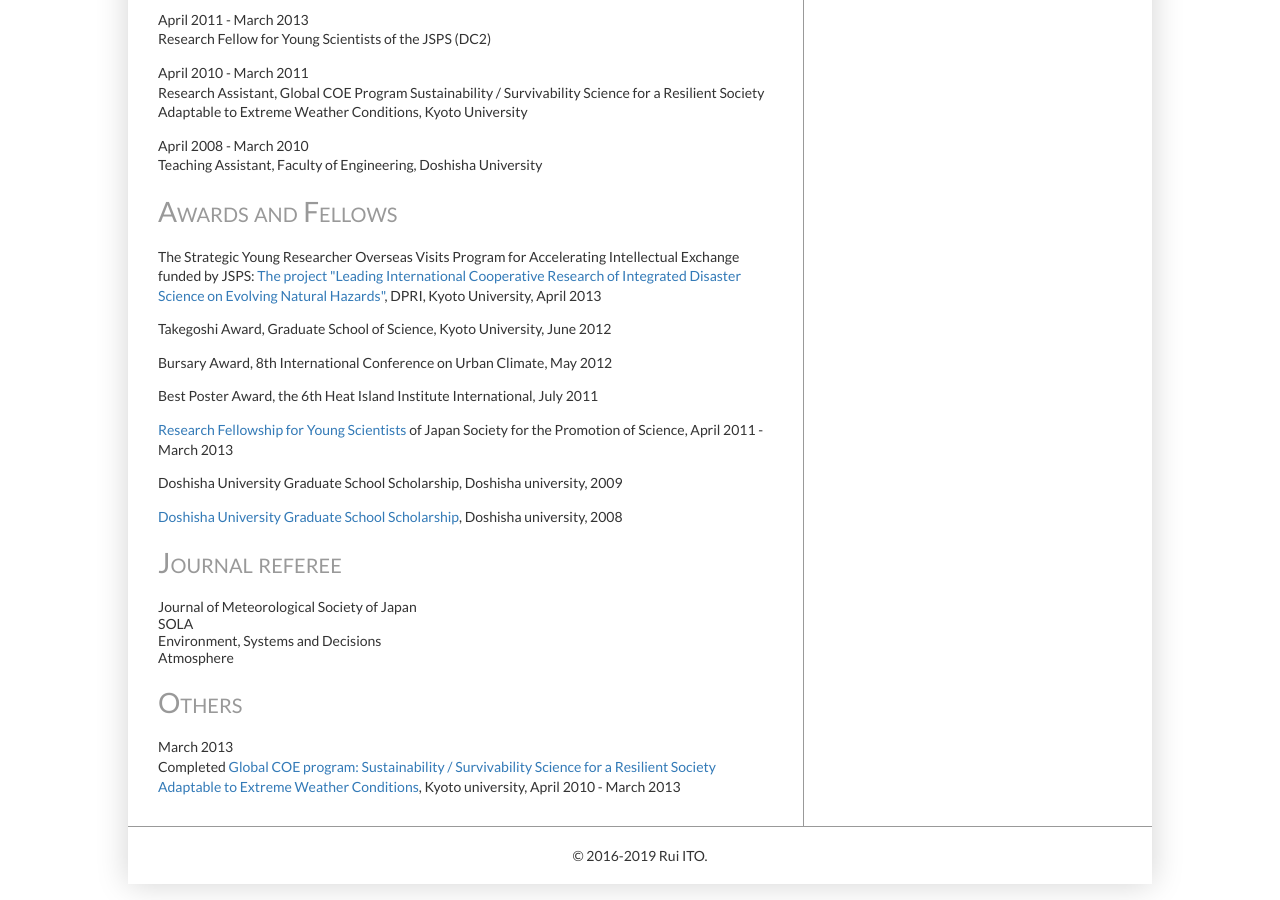
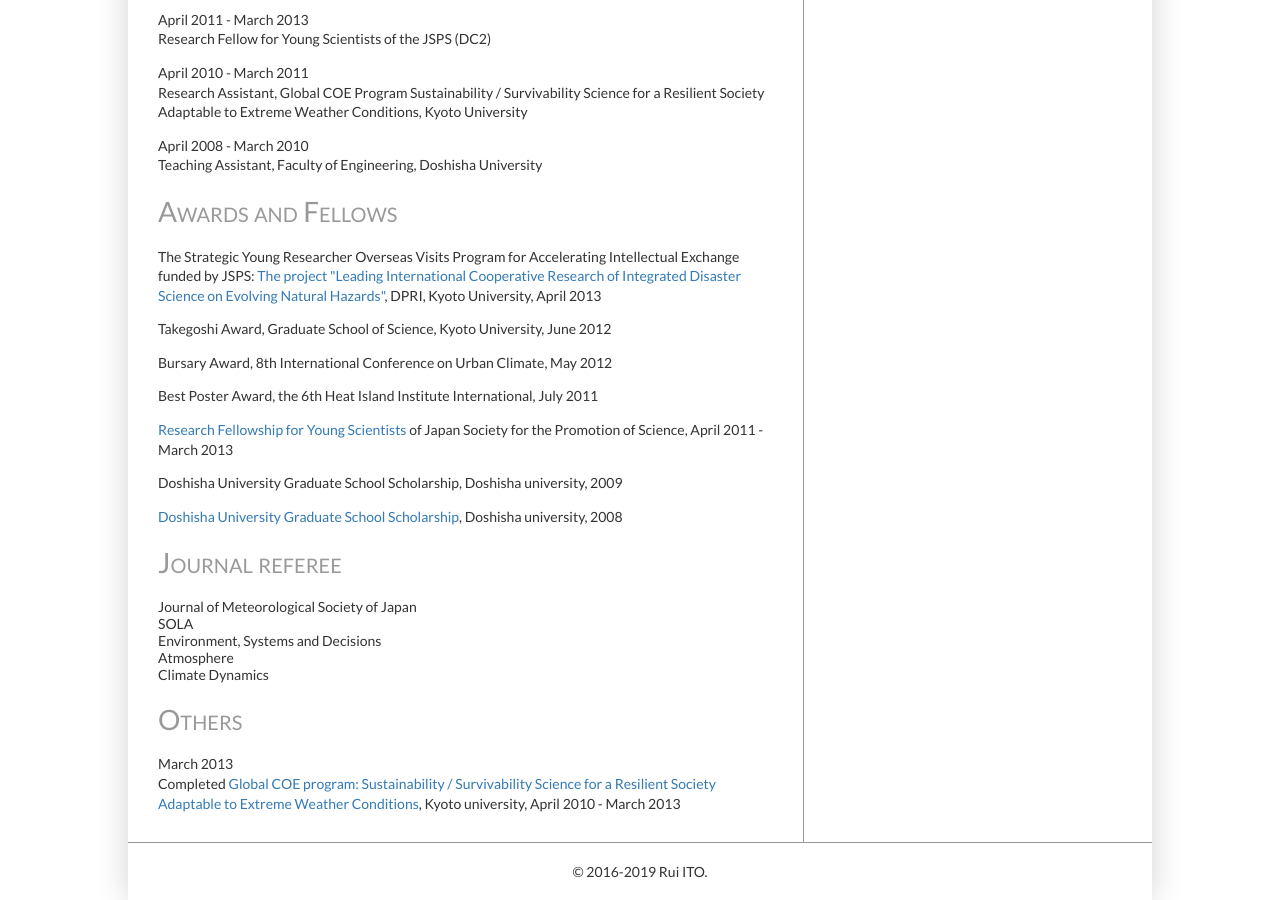
Before and after one commit to rui-climbiz/rui-climbiz.github.io, a Jekyll site: the page built from about.html, in a window 1280 px wide and 900 px high, scrolled down 807 px. Built offline with Jekyll 4.4.1, drawn with Linux system fonts in a browser that asks for light colours.

Commit message:
Update about.html

```diff
--- a/about.html
+++ b/about.html
@@ -45,6 +45,7 @@ Journal of Meteorological Society of Japan <br />
 SOLA <br />
 Environment, Systems and Decisions <br />
 Atmosphere <br />
+Climate Dynamics <br />
 
 <h1>Others</h1>
 <p>March 2013<br />
```
